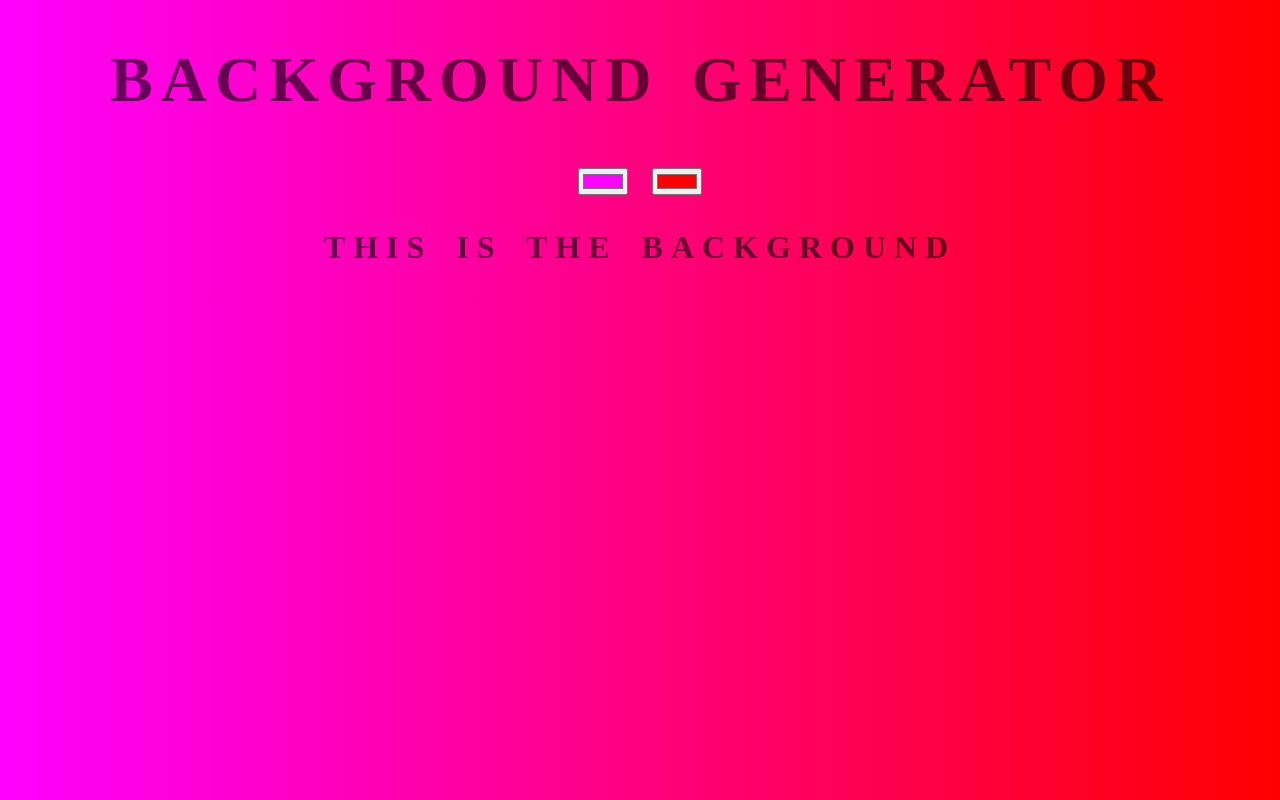
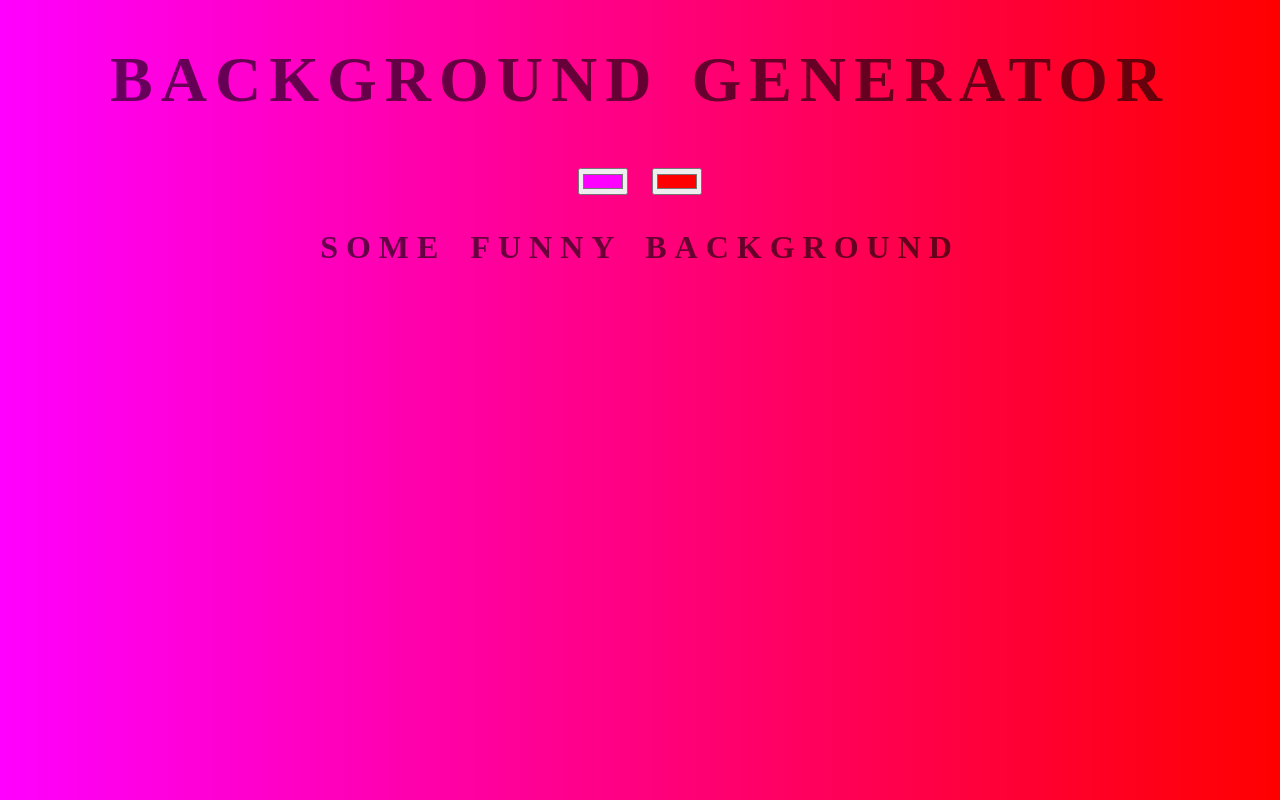
Before and after one commit to ameghdadian/background-generator-Shared, a plain HTML site: page index.html in a window 1280 px wide. Drawn offline with Linux system fonts and the light colour scheme.

Commit message:
changing text

```diff
--- a/index.html
+++ b/index.html
@@ -9,7 +9,7 @@
 	<h1>Background Generator</h1>
 	<input type="color" id="color1" name="color1" value="#ff00ff">
 	<input type="color" id="color2" name="color2" value="#ff0000">
-	<p>This is the background</p>
+	<p>Some Funny Background</p>
 	<h3></h3>
 	<script type="text/javascript" src="script.js"></script>
 </body>
```
